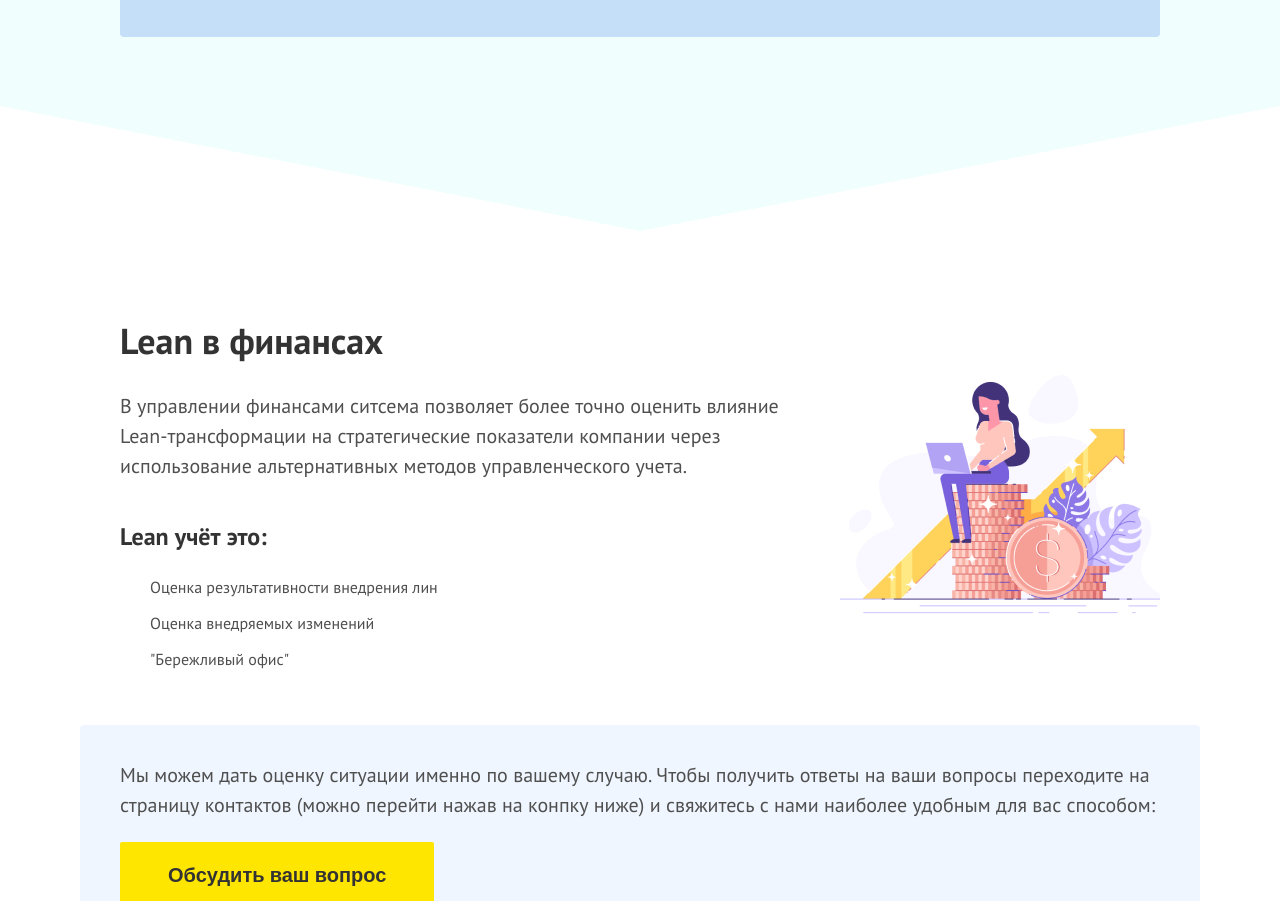
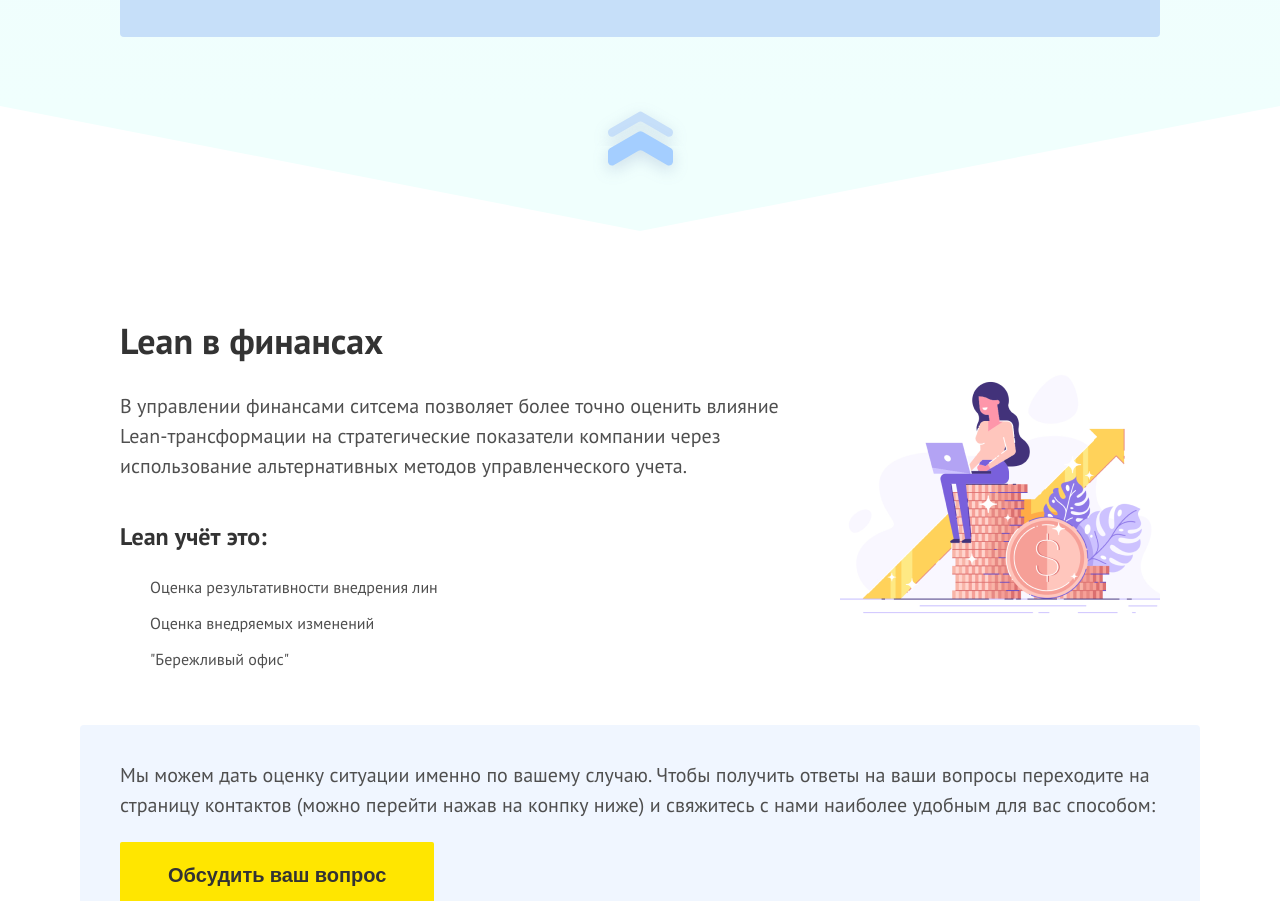
Before and after one commit to airMay-hub/Lean-In, a website: page src/index.html in a window 1280 px wide. Shown: the part 2606-3507 px from the top of the page. Drawn offline with nearby package versions, Linux system fonts and the light colour scheme; files that its build step writes are made by us from their sources; files whose address does not match are found by name.

Commit message:
feat: finish button up

```diff
--- a/src/index.html
+++ b/src/index.html
@@ -77,7 +77,10 @@
         </div>
         <div class="light indent-finance">
           <div class="sales-arrow">
-            <a class="sales-arrow__button button-up" href=""></a>
+            <a class="sales-arrow__button button-up" href="">
+              <span class="button-up__part-1"></span>
+              <span class="button-up__part-2"></span>
+            </a>
           </div>
           <section class="finance">
             <div class="content-narrow">
--- /dev/null
+++ b/src/style/components/_button-up.scss
@@ -0,0 +1,22 @@
+.button-up {
+  position: relative;
+  @include size (95px, 85px);
+
+  @include respond-to('max-medium') {
+    @include size (80px, 70px);
+  }
+
+  &__part-1 {
+    @include size (100%, 53%);
+    display: block;
+    @include position (absolute);
+    @include backgroundImage (url(../assets/img/svg/button_part_up.svg), 0 0, cover);
+  }
+
+  &__part-2 {
+    @include size (100%, 76.5%);
+    display: block;
+    @include position (absolute, auto, auto, 0, 0);
+    @include backgroundImage (url(../assets/img/svg/button_part_down.svg), 0 0, cover);
+  }
+}
--- a/src/style/components/_sales_arrow.scss
+++ b/src/style/components/_sales_arrow.scss
@@ -1,6 +1,5 @@
-// assets/img/arrow_up.png
-
 .sales-arrow {
+  position: relative;
   margin-top: -1px;
   width: 0;
   border-top: 125px solid #f0fffd;
@@ -8,16 +7,13 @@
   border-right: $ab solid transparent;
 
   @include displayNone ('max-small');
-}
 
-.arrow-up-small {
+  &__button {
+    @include position (absolute, -130px, -47px);
 
-  position: absolute;
-  top: -130px;
-  left: -47px;
-
-  &__img {
-    width: 95px;
+    @include respond-to('max-medium') {
+      @include position (absolute, -110px, -40px);
+    }
   }
 }
 
--- a/src/style/style.scss
+++ b/src/style/style.scss
@@ -14,6 +14,7 @@
   'components/button_yellow',
   'components/use_item',
   'components/use-arrow',
+  'components/button-up',
   'components/sales_arrow',
   'components/backgrounds',
   'components/navigation',
```
Also changed, not shown: Lean-In/index.html (+4 -1 lines), Lean-In/assets/img/svg/button_part_down.svg (added), Lean-In/assets/img/svg/button_part_up.svg (added), Lean-In/css/style.css, Lean-In/css/style.min.css, src/assets/img/svg/button_part_down.svg (added), src/assets/img/svg/button_part_up.svg (added).
